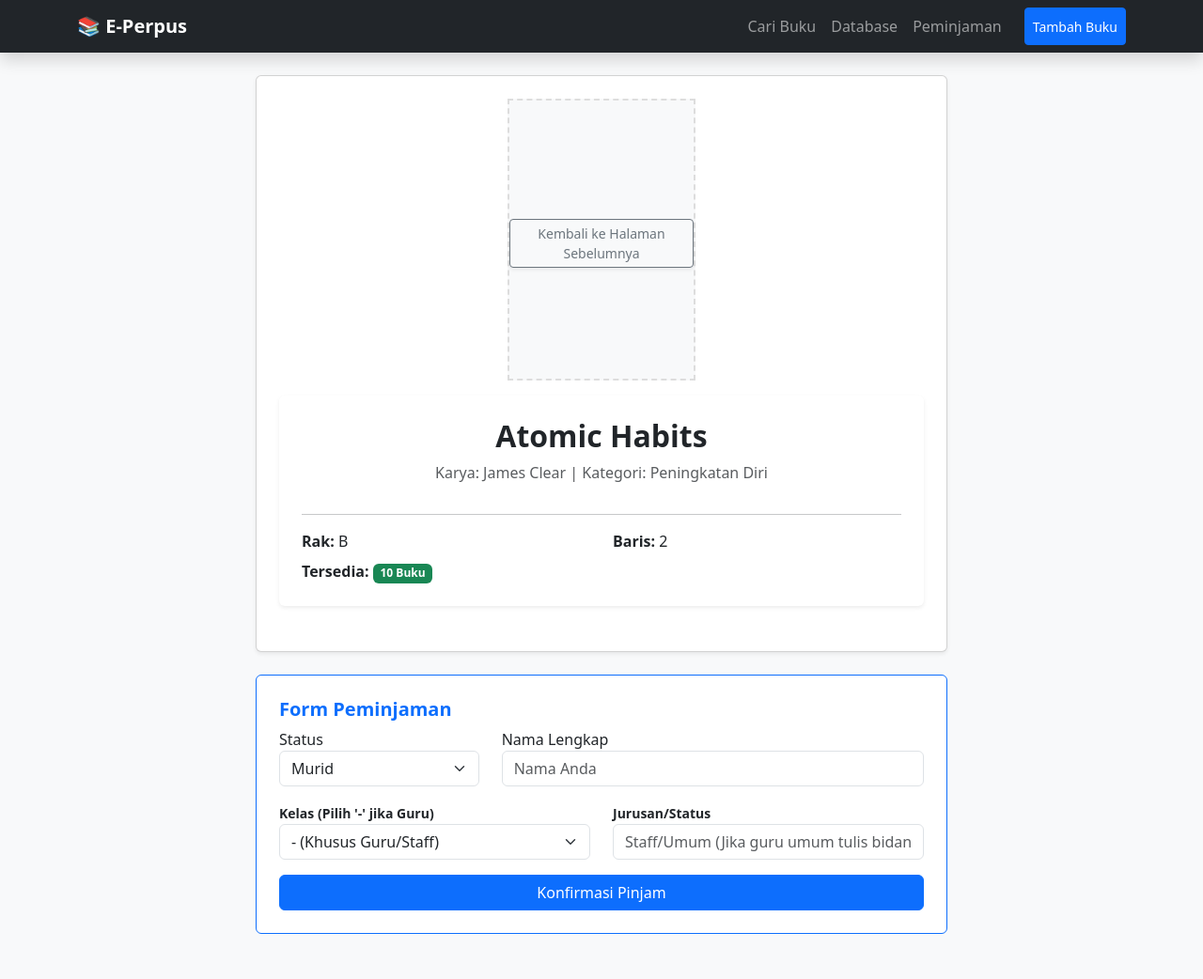
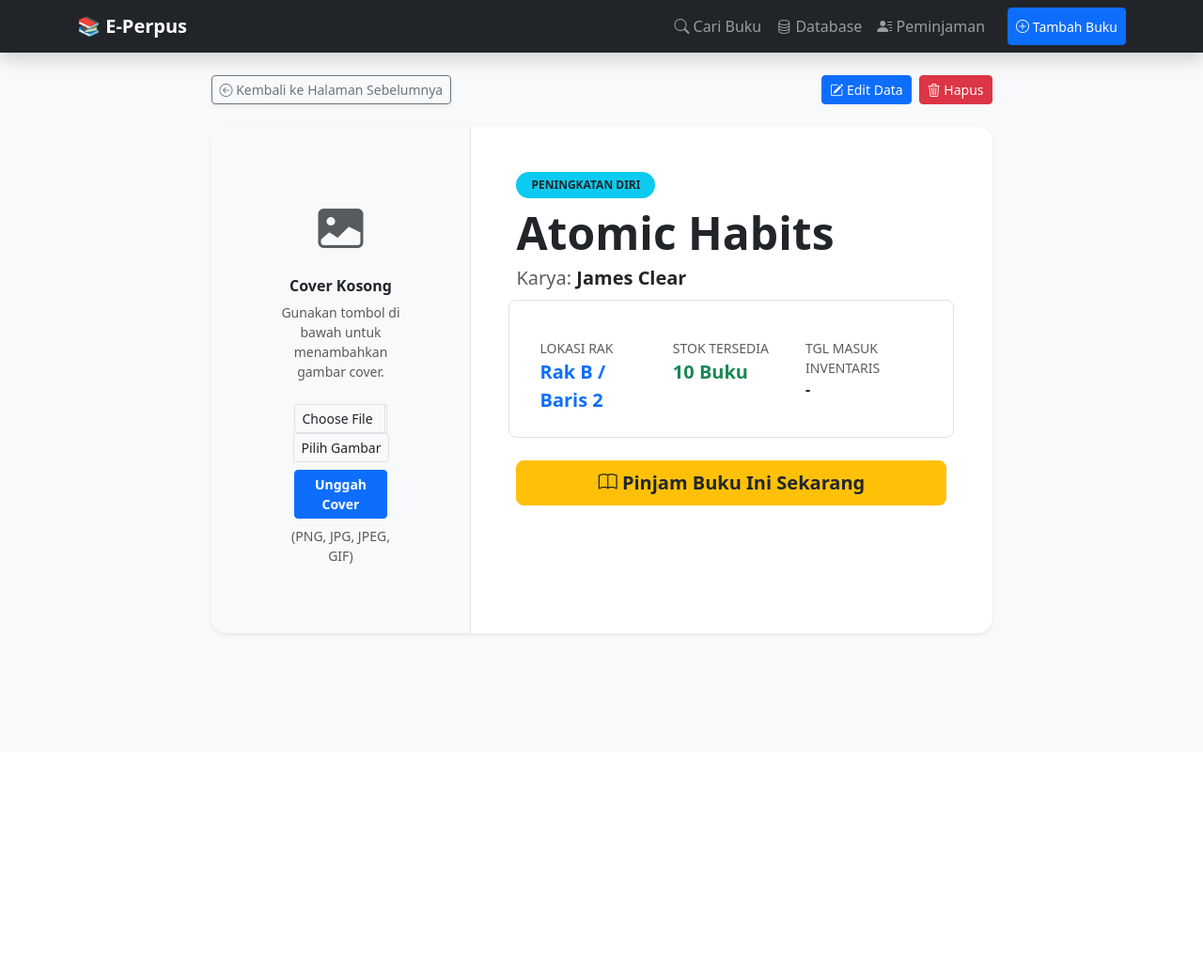
Before and after one commit to Yusraaaja/sistem-perpustakaan, a Flask app: page /buku/1 in a window 1280 px wide. Shown: the whole page at 94% size. After the commit the page ends 677 px from the top, so only its background shows below. Run offline with Flask 3, Linux system fonts and the light colour scheme; data comes from the database, SQL or seed files in the repository; both versions use the stored data as it was after the commit.

Commit message:
Feature: Add Image Cover

```diff
--- a/templates/detail_buku.html
+++ b/templates/detail_buku.html
@@ -1,60 +1,97 @@
 {% extends 'layout.html' %}
+
 {% block content %}
-<div class="row justify-content-center">
-    <div class="col-md-8">
-        <div class="card shadow-sm mb-4 text-center p-4">
-            <div class="bg-light mx-auto mb-3" style="width: 200px; height: 300px; border: 2px dashed #ddd; line-height: 300px;">
-                <a href="{{ back_url }}" class="btn btn-outline-secondary btn-sm shadow-sm">
-                    <i class="bi bi-arrow-left"></i> Kembali ke Halaman Sebelumnya
-                </a>
+<div class="row justify-content-center mt-4">
+    <div class="col-md-9">
+
+        {% with messages = get_flashed_messages(with_categories=true) %}
+          {% if messages %}
+            {% for category, message in messages %}
+              <div class="alert alert-{{ category }} alert-dismissible fade show" role="alert">
+                {{ message }}
+                <button type="button" class="btn-close" data-bs-dismiss="alert" aria-label="Close"></button>
+              </div>
+            {% endfor %}
+          {% endif %}
+        {% endwith %}
+
+        <div class="mb-4 d-flex justify-content-between align-items-center">
+            <a href="{{ back_url }}" class="btn btn-outline-secondary btn-sm shadow-sm">
+                <i class="bi bi-arrow-left-circle"></i> Kembali ke Halaman Sebelumnya
+            </a>
+            <div class="d-flex gap-2">
+                <a href="/edit/{{ buku.id }}" class="btn btn-primary btn-sm"><i class="bi bi-pencil-square"></i> Edit Data</a>
+                <a href="/delete/{{ buku.id }}" class="btn btn-danger btn-sm" onclick="return confirm('Hapus buku ini?')"><i class="bi bi-trash3"></i> Hapus</a>
             </div>
+        </div>
 
-            <div class="card shadow-sm mb-4 text-center p-4 border-0">
-                <h2 class="fw-bold">{{ buku.judul }}</h2>
-                <p class="text-muted">Karya: {{ buku.penulis }} | Kategori: {{ buku.kategori }}</p>
-                <hr>
-                <div class="row text-start">
-                    <div class="col-6"><strong>Rak:</strong> {{ buku.kode_rak }}</div>
-                    <div class="col-6"><strong>Baris:</strong> {{ buku.baris_rak }}</div>
-                    <div class="col-12 mt-2"><strong>Tersedia:</strong> <span class="badge bg-success">{{ buku.stok }} Buku</span></div>
+        <div class="card shadow-sm border-0 rounded-4 overflow-hidden mb-5">
+            <div class="row g-0">
+                <div class="col-md-4 p-4 text-center bg-light border-end">
+
+                    {% if buku.cover_img %}
+                        <img src="{{ url_for('static', filename='covers/' + buku.cover_img) }}"
+                             alt="Cover {{ buku.judul }}"
+                             class="img-fluid rounded-3 shadow"
+                             style="max-height: 400px; object-fit: cover;">
+
+                        <div class="mt-3">
+                            <button class="btn btn-outline-primary btn-sm" data-bs-toggle="collapse" data-bs-target="#formGantiCover">
+                                Ganti Cover
+                            </button>
+                            <div class="collapse mt-2" id="formGantiCover">
+                                <form action="/buku/{{ buku.id }}/upload_cover" method="POST" enctype="multipart/form-data">
+                                    <input type="file" name="cover_file" class="form-control form-control-sm mb-2" accept="image/*" required>
+                                    <button type="submit" class="btn btn-primary btn-sm w-100">Unggah Gambar Baru</button>
+                                </form>
+                            </div>
+                        </div>
+
+                    {% else %}
+                        <div class="border-4 border-dashed rounded-3 p-5 text-muted d-flex flex-column align-items-center justify-content-center h-100" style="min-height: 350px; background-color: #f8f9fa;">
+                            <i class="bi bi-image-fill mb-3" style="font-size: 3rem;"></i>
+                            <h6 class="fw-bold text-dark">Cover Kosong</h6>
+                            <p class="small text-center mb-4">Gunakan tombol di bawah untuk menambahkan gambar cover.</p>
+
+                            <form action="/buku/{{ buku.id }}/upload_cover" method="POST" enctype="multipart/form-data" class="w-100 px-3">
+                                <div class="input-group input-group-sm mb-2">
+                                    <input type="file" name="cover_file" class="form-control" accept="image/*" required>
+                                    <label class="input-group-text" for="cover_file">Pilih Gambar</label>
+                                </div>
+                                <button type="submit" class="btn btn-primary btn-sm w-100 fw-bold">Unggah Cover</button>
+                            </form>
+                            <small class="text-muted mt-2">(PNG, JPG, JPEG, GIF)</small>
+                        </div>
+                    {% endif %}
+                </div>
+
+                <div class="col-md-8 p-5">
+                    <span class="badge bg-info text-dark mb-2 rounded-pill px-3 py-2 text-uppercase fw-bold">{{ buku.kategori if buku.kategori else 'Tanpa Kategori' }}</span>
+                    <h1 class="display-5 fw-bold text-dark mb-1">{{ buku.judul }}</h1>
+                    <p class="text-muted fs-5 mb-4">Karya: <span class="fw-bold text-dark">{{ buku.penulis if buku.penulis else 'Penulis Anonim' }}</span></p>
+
+                    <div class="row g-3 bg-white p-4 rounded-3 border mb-4 shadow-xs">
+                        <div class="col-6 col-md-4">
+                            <div class="small text-muted">LOKASI RAK</div>
+                            <div class="fw-bold fs-5 text-primary">Rak {{ buku.kode_rak if buku.kode_rak else '-' }} / Baris {{ buku.baris_rak if buku.baris_rak else '-' }}</div>
+                        </div>
+                        <div class="col-6 col-md-4">
+                            <div class="small text-muted">STOK TERSEDIA</div>
+                            <div class="fw-bold fs-5 text-success">{{ buku.stok if buku.stok else '0' }} Buku</div>
+                        </div>
+                        <div class="col-md-4">
+                            <div class="small text-muted">TGL MASUK INVENTARIS</div>
+                            <div class="fw-bold fs-6 text-dark">{{ buku.tanggal_masuk if buku.tanggal_masuk else '-' }}</div>
+                        </div>
+                    </div>
+
+                    <div class="d-grid mt-2">
+                        <a href="#areaPinjam" class="btn btn-warning btn-lg fw-bold text-dark"><i class="bi bi-book"></i> Pinjam Buku Ini Sekarang</a>
+                    </div>
                 </div>
             </div>
         </div>
 
-        <div class="card p-4 mb-5 border-primary">
-            <h5 class="fw-bold text-primary">Form Peminjaman</h5>
-            <form action="/pinjam/{{ buku.id }}" method="POST">
-                <div class="row">
-                    <div class="col-md-4 mb-3">
-                        <label>Status</label>
-                        <select name="tipe_user" class="form-select" required>
-                            <option value="Murid">Murid</option>
-                            <option value="Guru">Guru</option>
-                        </select>
-                    </div>
-                    <div class="col-md-8 mb-3">
-                        <label>Nama Lengkap</label>
-                        <input type="text" name="nama_peminjam" class="form-control" placeholder="Nama Anda" required>
-                    </div>
-                </div>
-                <div class="row">
-                    <div class="col-md-6 mb-3">
-                        <label class="fw-bold small">Kelas (Pilih '-' jika Guru)</label>
-                        <select name="kelas" class="form-select" required>
-                            <option value="-">- (Khusus Guru/Staff)</option>
-                            <option value="X">Kelas 10 (X)</option>
-                            <option value="XI">Kelas 11 (XI)</option>
-                            <option value="XII">Kelas 12 (XII)</option>
-                        </select>
-                    </div>
-                    <div class="col-md-6 mb-3">
-                        <label class="fw-bold small">Jurusan/Status</label>
-                        <input type="text" name="jurusan" class="form-control" placeholder="Staff/Umum (Jika guru umum tulis bidang mengajarnya)" required>
-                    </div>
-                </div>
-                <button type="submit" class="btn btn-primary w-100">Konfirmasi Pinjam</button>
-            </form>
         </div>
-    </div>
 </div>
 {% endblock %}
--- a/templates/layout.html
+++ b/templates/layout.html
@@ -4,6 +4,7 @@
     <meta charset="UTF-8">
     <title>Sistem E-Perpus</title>
     <link href="https://cdn.jsdelivr.net/npm/bootstrap@5.3.0/dist/css/bootstrap.min.css" rel="stylesheet">
+    <link rel="stylesheet" href="https://cdn.jsdelivr.net/npm/bootstrap-icons@1.11.1/font/bootstrap-icons.css">
 </head>
 <body class="bg-light">
 <nav class="navbar navbar-expand-lg navbar-dark bg-dark mb-4 shadow">
```
Also changed, not shown: perpustakaan.db, static/covers/buku_15_Screenshot_147.png (added).
